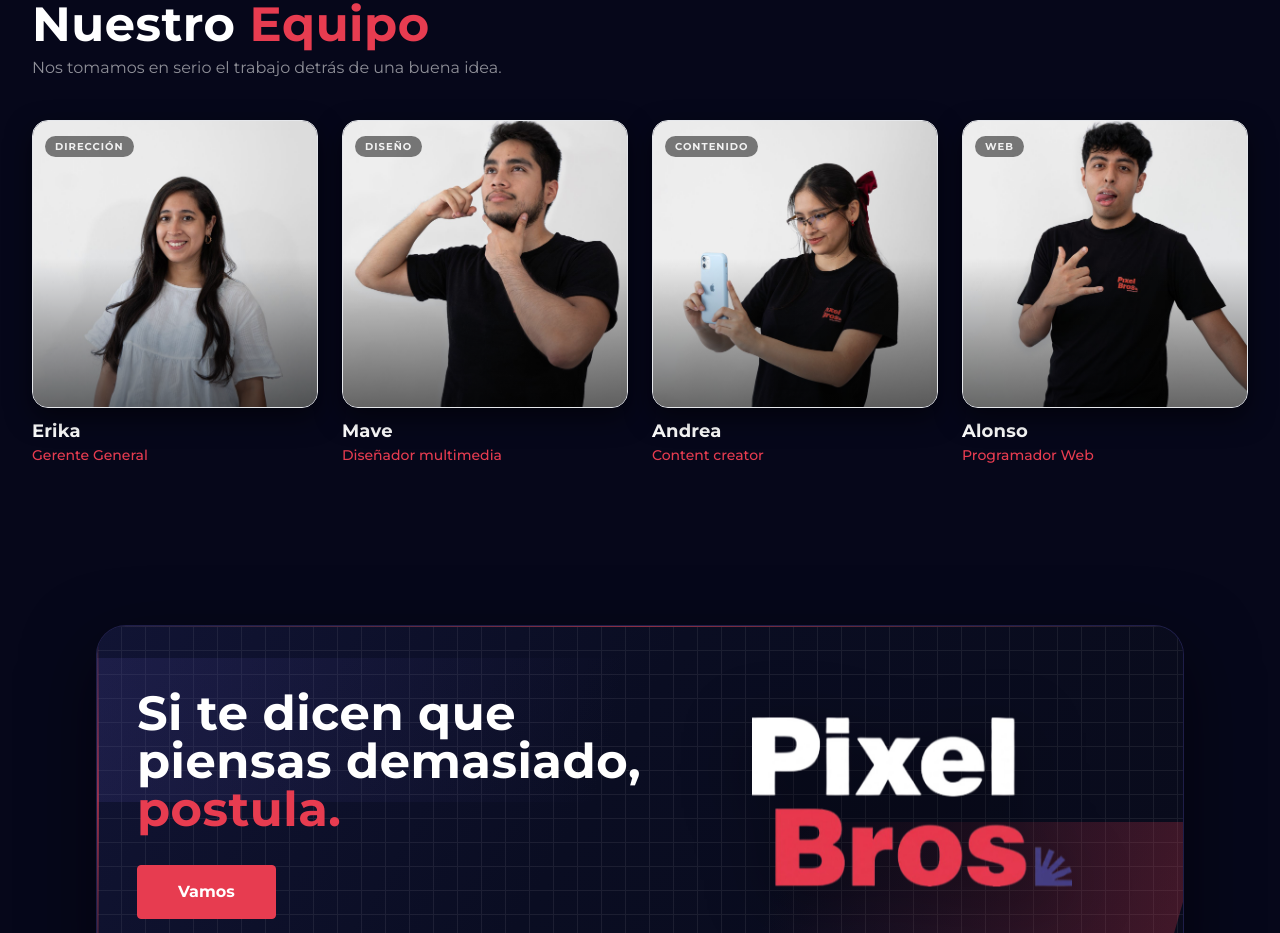
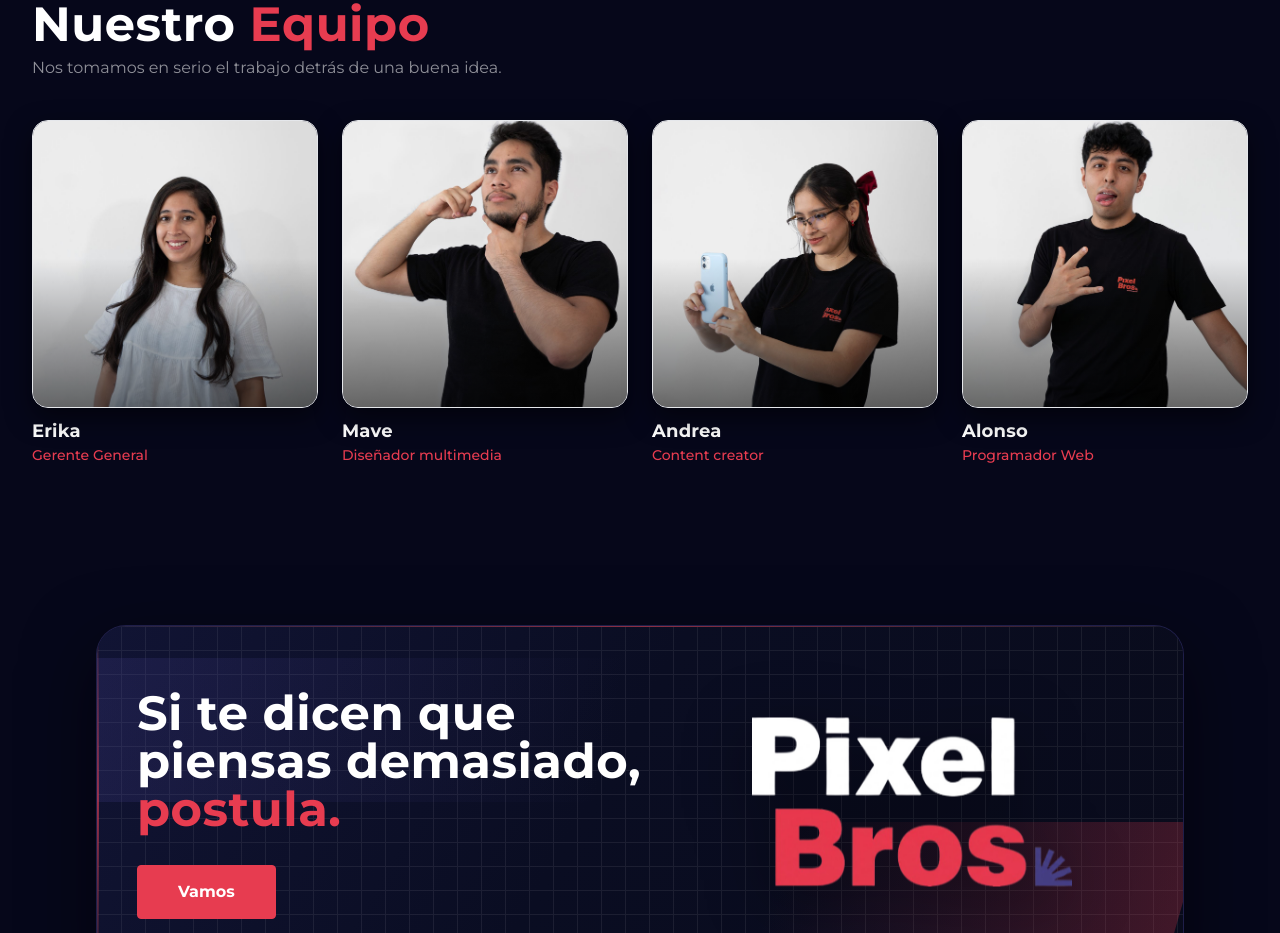
Before and after one commit to hxtxrchq/PixelBros, a React (Vite) app: page /about in a window 1280 px wide. Shown: the part 1380-2313 px from the top of the page. Built offline with nearby package versions, Linux system fonts and the light colour scheme.

Commit message:
Remove team tags from About cards

```diff
--- a/src/pages/About.jsx
+++ b/src/pages/About.jsx
@@ -9,7 +9,6 @@
     id: 1,
     name: 'Erika',
     role: 'Gerente General',
-    tag: 'Dirección',
     images: [
       ['/team/erika1.jpg'],
       ['/team/erika2.jpg'],
@@ -19,7 +18,6 @@
     id: 2,
     name: 'Mave',
     role: 'Diseñador multimedia',
-    tag: 'Diseño',
     images: [
       ['/team/mave1.jpg'],
       ['/team/mave2.jpg'],
@@ -29,7 +27,6 @@
     id: 3,
     name: 'Andrea',
     role: 'Content creator',
-    tag: 'Contenido',
     images: [
       ['/team/andrea1.jpg'],
       ['/team/andrea2.jpg'],
@@ -39,7 +36,6 @@
     id: 4,
     name: 'Alonso',
     role: 'Programador Web',
-    tag: 'Web',
     images: [
       ['/team/alonso1.jpg'],
       ['/team/alonso2.jpg'],
@@ -140,11 +136,6 @@
 
         <div className="absolute inset-0 bg-[linear-gradient(180deg,rgba(0,0,0,0)_48%,rgba(0,0,0,0.35)_80%,rgba(0,0,0,0.55)_100%)]" />
 
-        <div className="absolute top-3 left-3">
-          <span className="px-2.5 py-1 rounded-full text-[10px] font-bold uppercase tracking-widest bg-black/50 text-white/90 backdrop-blur-sm">
-            {member.tag}
-          </span>
-        </div>
       </div>
 
       <h3 className="text-lg font-bold text-white leading-tight">{member.name}</h3>
```
